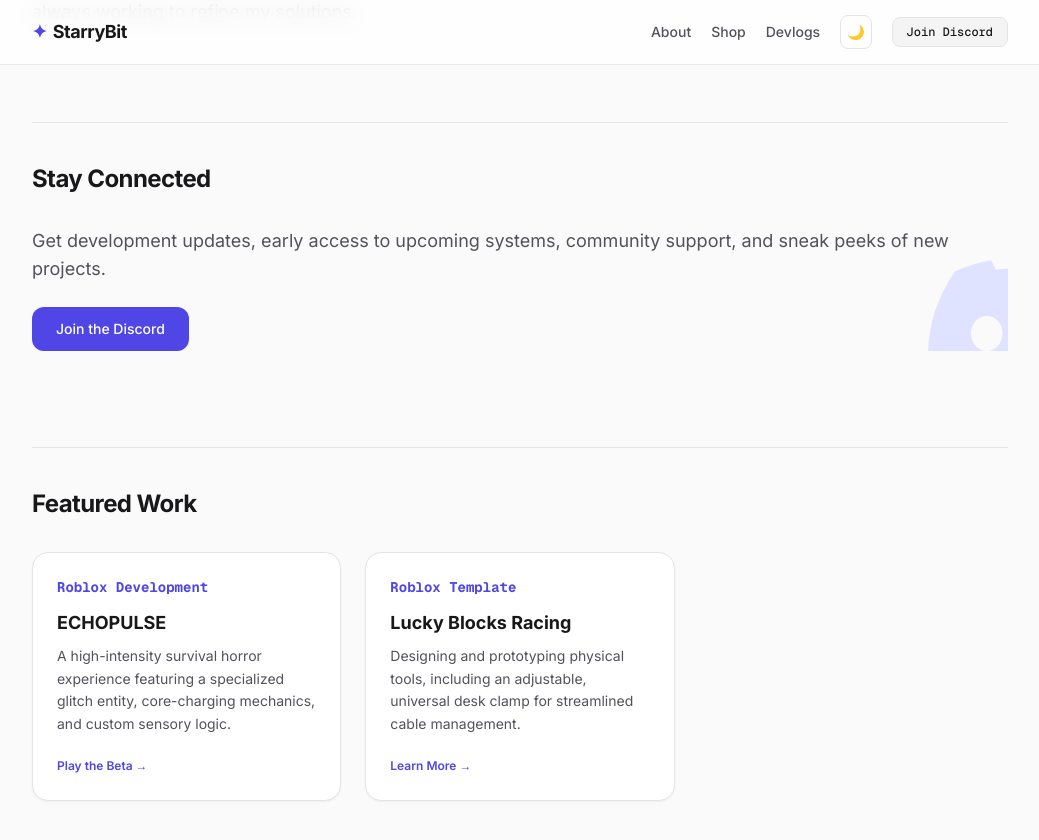
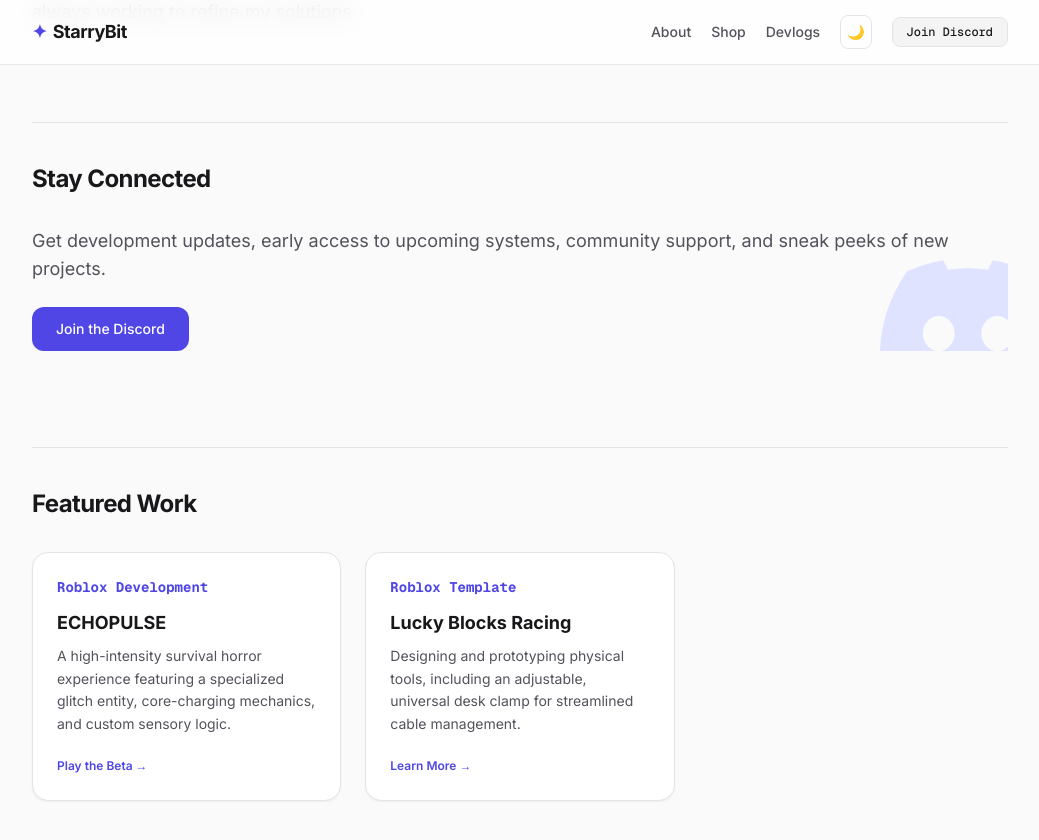
Before and after one commit to StarryBit/starrybit.github.io, a Jekyll site: the page built from index.html, in a window 1280 px wide and 900 px high, scrolled down 1054 px. Shown: the top 840 px of the window, without its empty margins (120-1159 px from the left). Built offline with Jekyll 4.4.1, drawn with Linux system fonts in a browser that asks for light colours; nearby versions of some CDN libraries.

Commit message:
Update index.html

```diff
--- a/index.html
+++ b/index.html
@@ -65,7 +65,7 @@
         </a>
     </div>
     <!-- floating icon -->
-    <div class="absolute -right-24 -bottom-16 pointer-events-none hidden lg:block">
+    <div class="absolute -right-12 -bottom-16 pointer-events-none hidden lg:block">
         <img
             src="{{ '/assets/Discord-Symbol-Light Blurple.svg' | relative_url }}"
             class="w-44 h-44"
```
